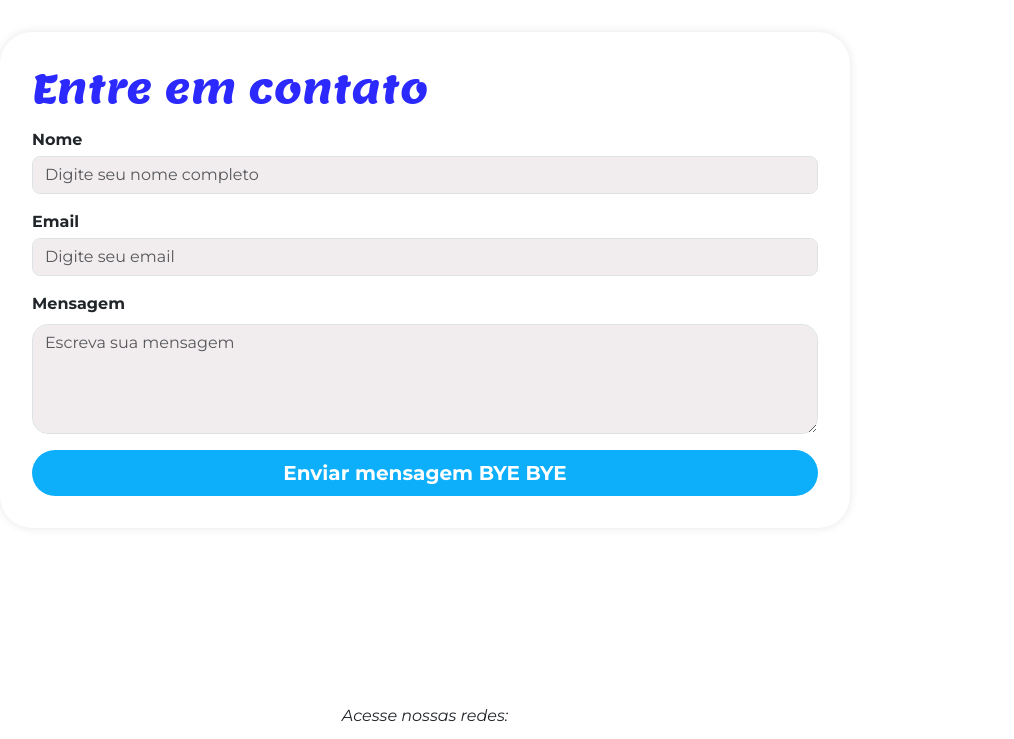
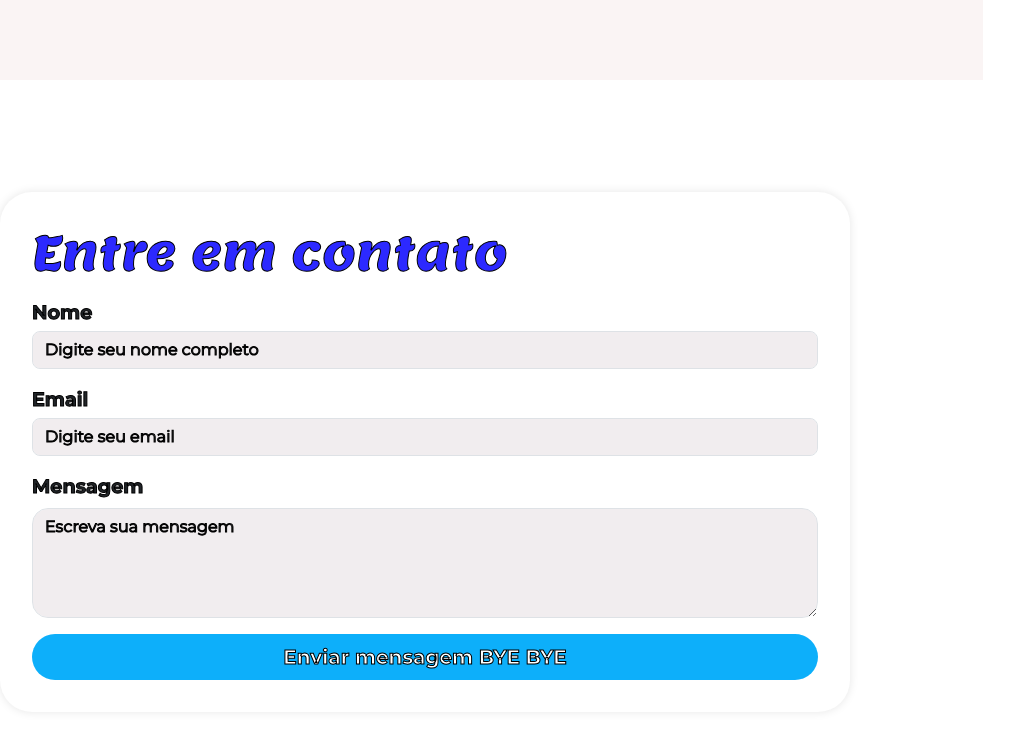
Before and after one commit to draanne/acessibilidade, a plain HTML site: page index.html in a window 1280 px wide. Shown: the part 2412-3151 px from the top of the page, without its empty margins (215-1229 px from the left). Drawn offline with nearby package versions, Linux system fonts and the light colour scheme.

Commit message:
Add files via upload

```diff
--- a/styles.css
+++ b/styles.css
@@ -9,7 +9,10 @@
 }
 
 body {
-    font-size: 1rem;
+    font-size: 1.2rem;
+    font-weight: bold;
+    -webkit-text-stroke-width: 1px;
+    -webkit-text-stroke-color: #00BFFF;
     font-family: 'Montserrat';
 }
 
@@ -104,6 +107,8 @@ h2 {
 
 #galeria {
     background-color: #FAF4F4;
+-webkit-text-stroke-width: 1px;
+    -webkit-text-stroke-color: #000000;
 
 }
 
@@ -116,6 +121,8 @@ h2 {
     background-image: url('img/4965007.jpg');
     background-size: cover;
     padding: 4rem 0;
+-webkit-text-stroke-width: 1px;
+    -webkit-text-stroke-color: #000000;
     /* Espaçamento interno para a seção de contato */
 
 }
```
